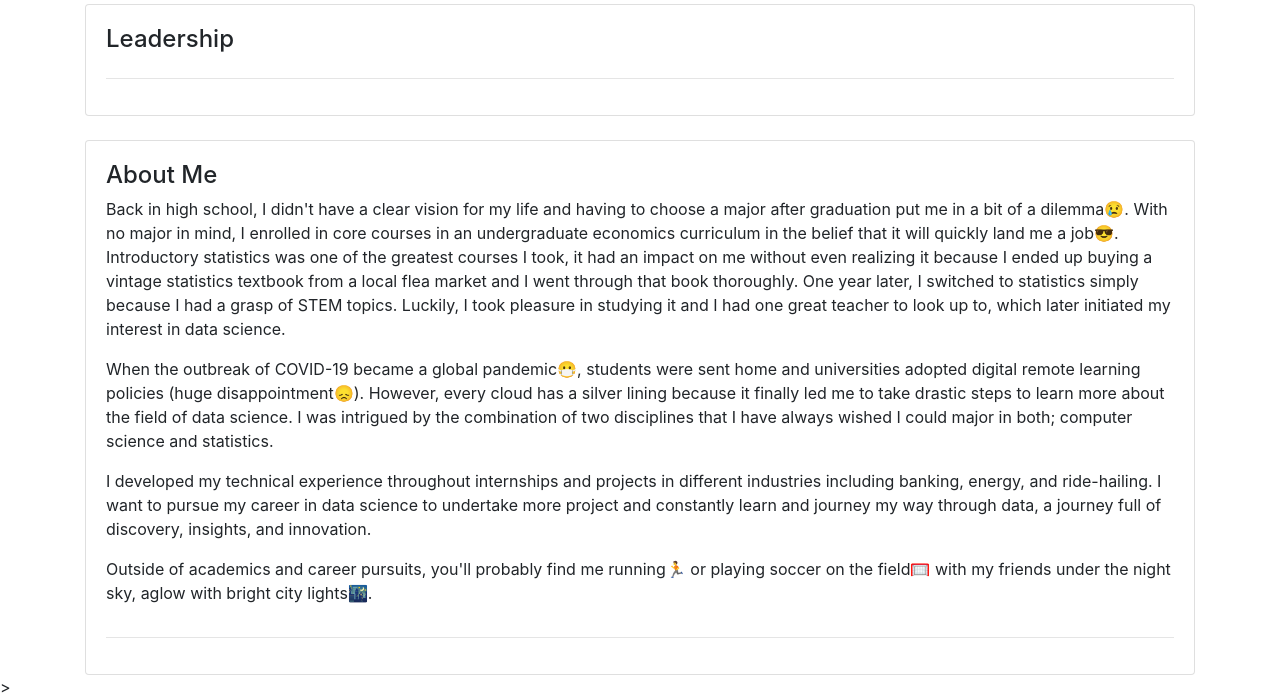
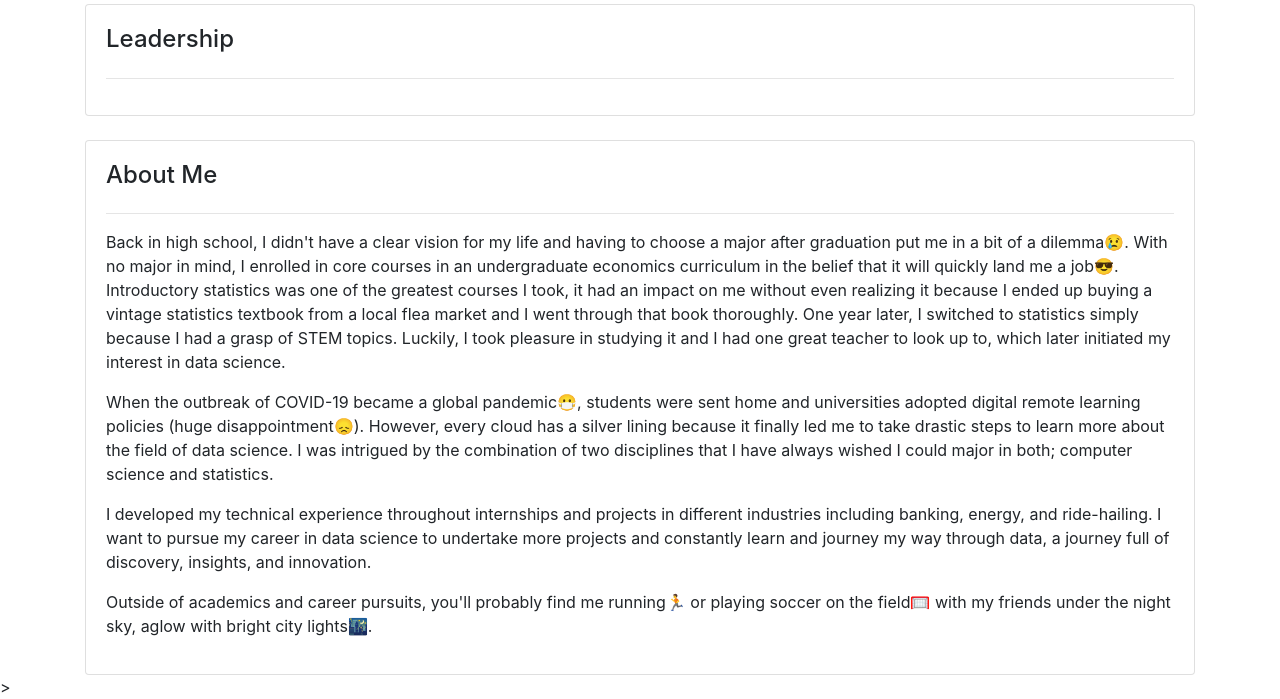
Before and after one commit to younesamraouii/personal-portfolio-website, a Django app: page / in a window 1280 px wide. Shown: the part 1436-2135 px from the top of the page. Run offline with Django 3.2, Linux system fonts and the light colour scheme; some libraries are stand-ins or nearby versions.

Commit message:
improvements

```diff
--- a/base/templates/base/home.html
+++ b/base/templates/base/home.html
@@ -68,11 +68,11 @@
 			<div class="col-md-12">
 				<div class="card card-body">
 					<h4>About Me</h4>
+					<hr>
 					<p>Back in high school, I didn't have a clear vision for my life and having to choose a major after graduation put me in a bit of a dilemma😢. With no major in mind, I enrolled in core courses in an undergraduate economics curriculum in the belief that it will quickly land me a job😎. Introductory statistics was one of the greatest courses I took, it had an impact on me without even realizing it because I ended up buying a vintage statistics textbook from a local flea market and I went through that book thoroughly. One year later, I switched to statistics simply because I had a grasp of STEM topics. Luckily, I took pleasure in studying it and I had one great teacher to look up to, which later initiated my interest in data science.</p>
 					<p>When the outbreak of COVID-19 became a global pandemic😷, students were sent home and universities adopted digital remote learning policies (huge disappointment😞). However, every cloud has a silver lining because it finally led me to take drastic steps to learn more about the field of data science. I was intrigued by the combination of two disciplines that I have always wished I could major in both; computer science and statistics.</p>
-					<p>I developed my technical experience throughout internships and projects in different industries including banking, energy, and ride-hailing. I want to pursue my career in data science to undertake more project and constantly learn and journey my way through data, a journey full of discovery, insights, and innovation.</p>
+					<p>I developed my technical experience throughout internships and projects in different industries including banking, energy, and ride-hailing. I want to pursue my career in data science to undertake more projects and constantly learn and journey my way through data, a journey full of discovery, insights, and innovation.</p>
 					<p>Outside of academics and career pursuits, you'll probably find me running🏃 or playing soccer on the field🥅 with my friends under the night sky, aglow with bright city lights🌃.</p>
-					<hr>
 				</div>
 			</div>
 		</div>
```
